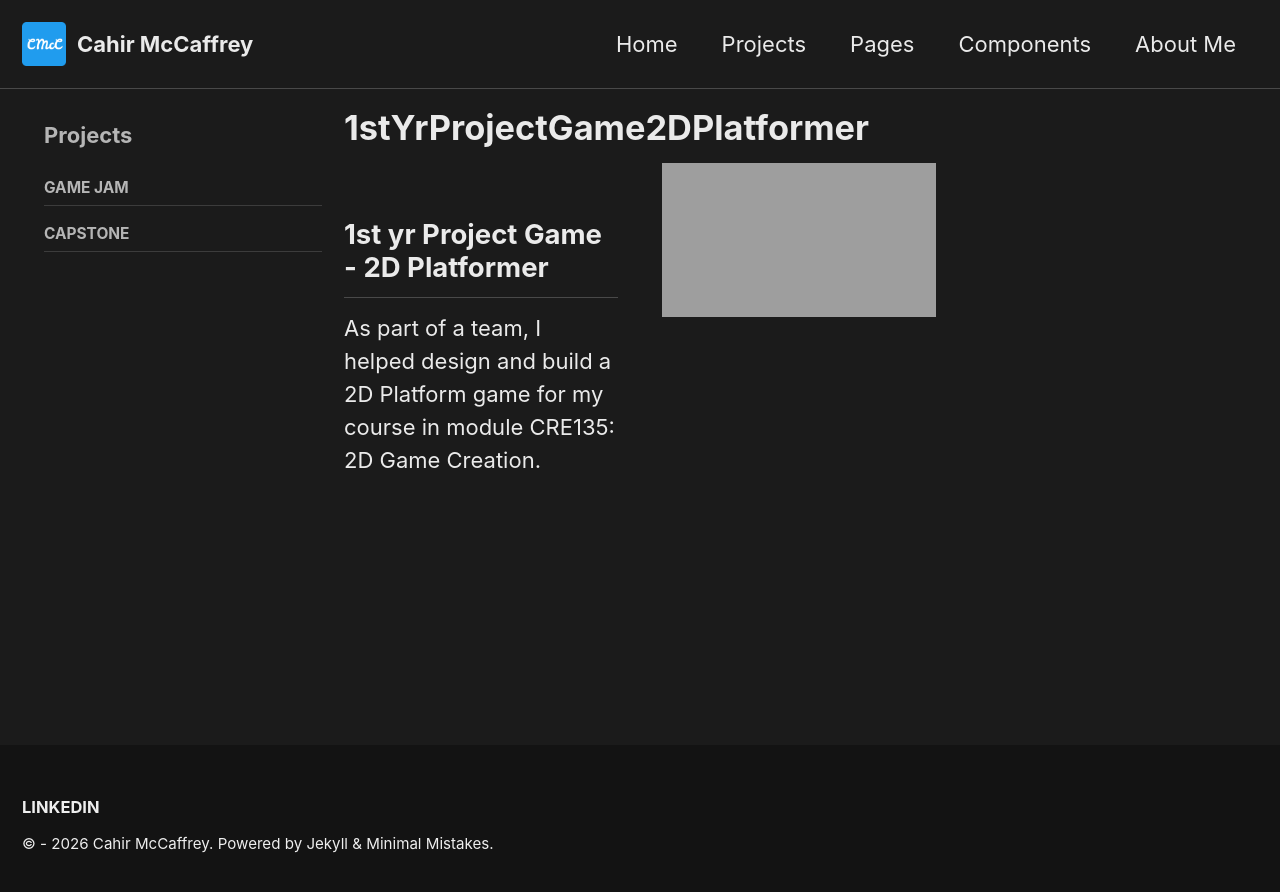
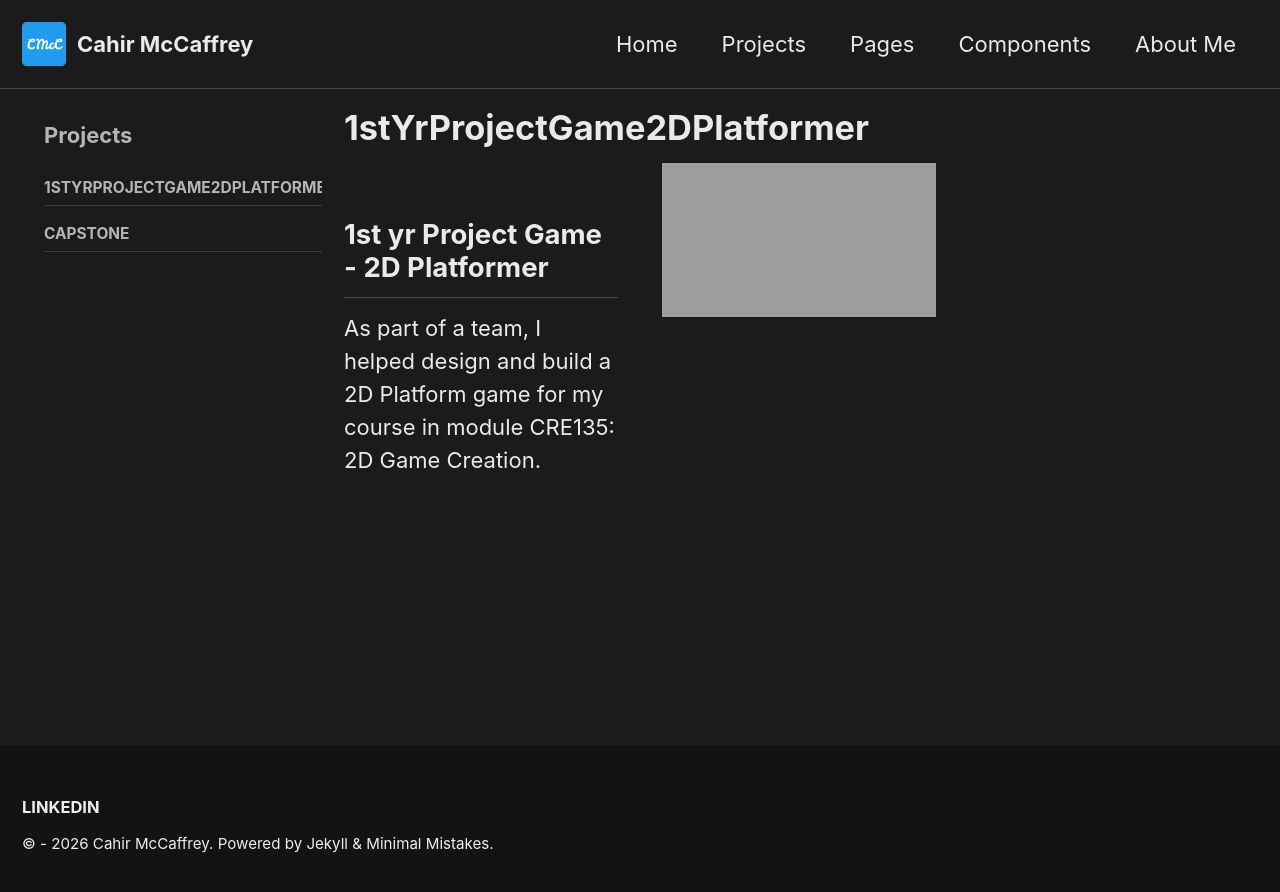
Before and after one commit to MADMAX4TIMEF1CHAMP/MADMAX4TIMEF1CHAMP.github.io, a Jekyll site: the page built from _pages/projects-1styrprojectgame2dplatformer.md, in a window 1280 px wide. Shown: the top 892 px of the page. Built offline with Jekyll 4.4.1, drawn with Linux system fonts in a browser that asks for light colours; grey boxes are pictures that could not be loaded.

Commit message:
Update navigation.yml

```diff
--- a/_data/navigation.yml
+++ b/_data/navigation.yml
@@ -5,7 +5,7 @@ main:
   - title: "Projects"
     url: /projects/
     children:
-      - title: "1st yr Project Game - 2D Platformer"
+      - title: "1stYrProjectGame2DPlatformer"
         url: /projects/"1st-yr-project-game-2d-platformer/
       - title: "Capstone"
         url: /projects/capstone/
@@ -24,8 +24,8 @@ main:
     url: /about-me/
 # Sidebar menu for the Projects page
 projects:
-  - title: "Game Jam"
-    url: /projects/game-jam/
+  - title: "1stYrProjectGame2DPlatformer"
+    url: /projects/1styrprojectgame2dplatfromer/
   - title: "Capstone"
     url: /projects/capstone/
 
```
